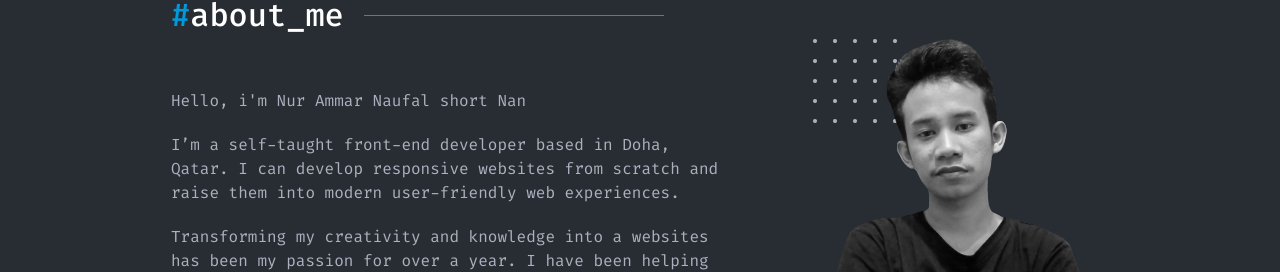
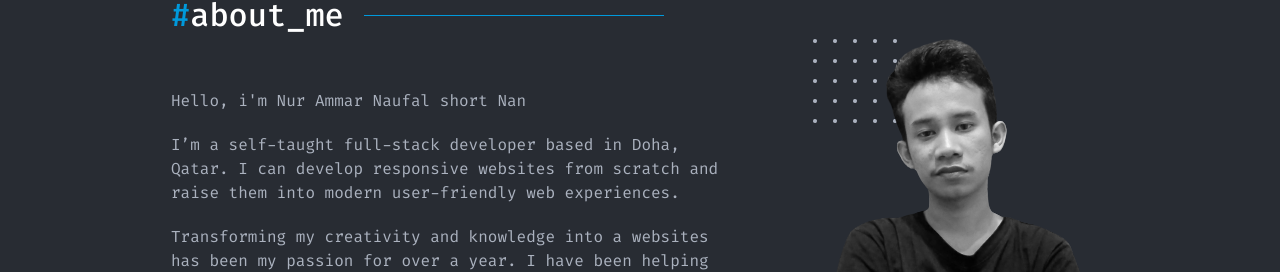
Before and after one commit to NurAmmarNaufal/dark-portofolio, a React (Vite) app: page / in a window 1280 px wide. Shown: the part 2078-2350 px from the top of the page. Built offline with nearby package versions, Linux system fonts and the light colour scheme.

Commit message:
almost done

```diff
--- a/src/components/Aboutme.jsx
+++ b/src/components/Aboutme.jsx
@@ -16,7 +16,7 @@ const Aboutme = () => {
         <div className="flex-1 text-[#ABB2BF]">
           <p className="mt-[50px]">Hello, i'm Nur Ammar Naufal short Nan</p>
           <p className="my-5">
-            I’m a self-taught front-end developer based in Doha, Qatar. I can
+            I’m a self-taught full-stack developer based in Doha, Qatar. I can
             develop responsive websites from scratch and raise them into modern
             user-friendly web experiences.
           </p>
```
